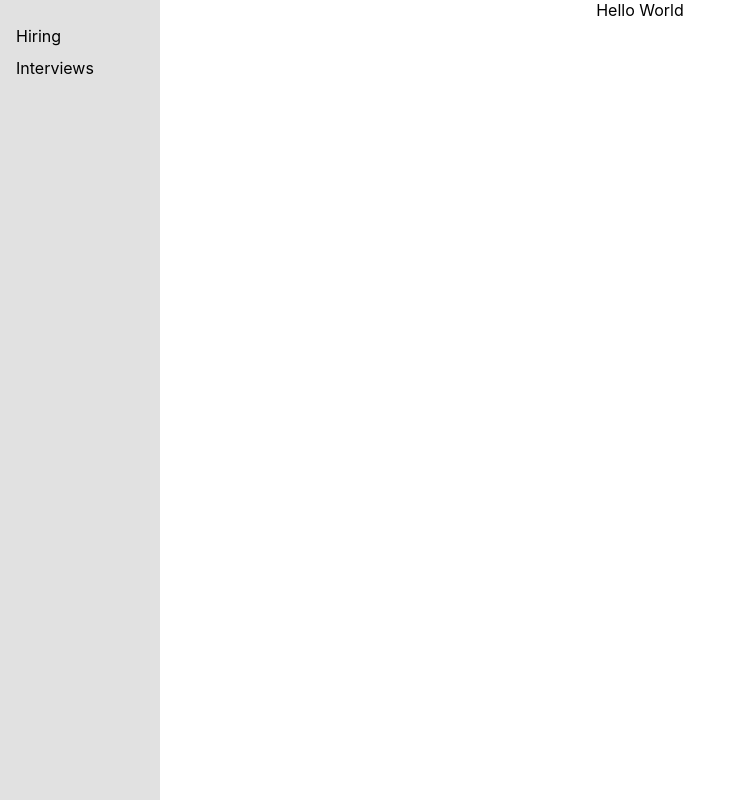
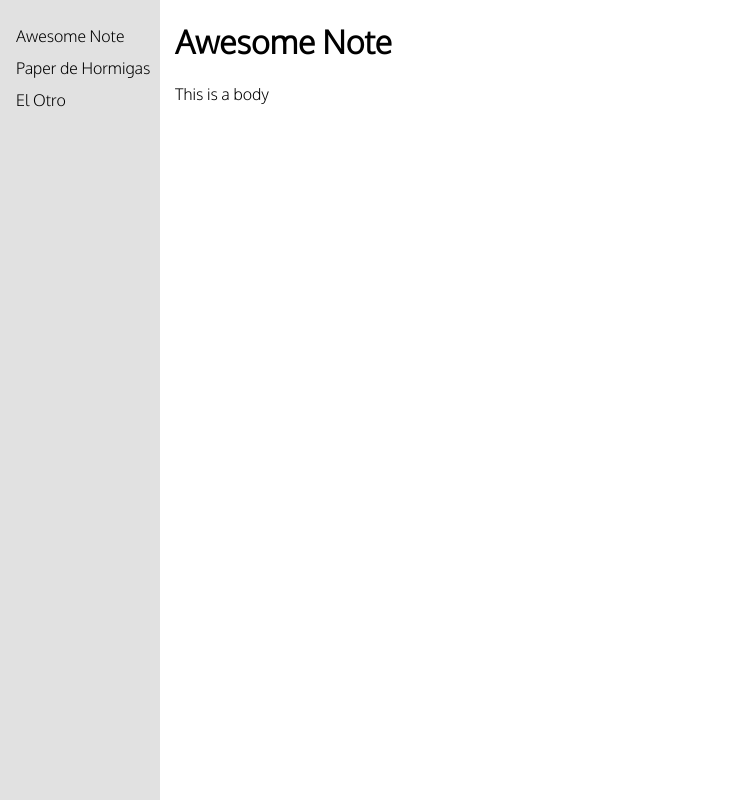
Before and after one commit to Verlic/porus, a React (Create React App) app: page /notes/awesome-note in a window 1280 px wide. Shown: the whole page, without its empty margins (0-729 px from the left). Built offline with nearby package versions, Linux system fonts and the light colour scheme.

Commit message:
Simulates API and displays dynamic data

```diff
--- a/src/App.css
+++ b/src/App.css
@@ -1,5 +1,11 @@
+@import url("https://fonts.googleapis.com/css?family=Oxygen:300");
+
+body {
+  font-family: "Oxygen", sans-serif;
+}
+
 .App {
-  text-align: center;
+  text-align: left;
 }
 
 .App-logo {
--- a/src/App.js
+++ b/src/App.js
@@ -2,19 +2,23 @@ import React, { Component } from "react";
 import "./App.css";
 import Sidebar from "./components/Sidebar.js";
 import { BrowserRouter, Route } from "react-router-dom";
-import Content from './components/Content';
+import Content from "./components/Content";
+
+import Api from "./api";
+
+const client = new Api();
+var notes = client.getNotes();
 
 class App extends Component {
   render() {
     return (
       <BrowserRouter>
-      <div className="App">
-        <Sidebar />
-        <div>
-          <Route path="/:note" component={Content} />
+        <div className="App">
+          <Sidebar notes={notes} />
+          <div>
+            <Route path="/notes/:note" component={Content} />
+          </div>
         </div>
-
-      </div>
       </BrowserRouter>
     );
   }
--- /dev/null
+++ b/src/api/index.js
@@ -0,0 +1,13 @@
+const data = require("./notes.json");
+
+class ContentApi {
+  getNote(identifier) {
+    return data.find(element => element.id === identifier);
+  }
+
+  getNotes() {
+    return data;
+  }
+}
+
+export default ContentApi;
--- /dev/null
+++ b/src/api/notes.json
@@ -0,0 +1,17 @@
+[
+    {
+        "id": "awesome-note",
+        "title": "Awesome Note",
+        "body": "This is a body"
+    },
+    {
+        "id": "hormigas",
+        "title": "Paper de Hormigas",
+        "body": "Messi, por la pulga no por hormiga boludo"
+    },
+    {
+        "id": "otro",
+        "title": "El Otro",
+        "body": "El Otro Yo"
+    }
+]
--- /dev/null
+++ b/src/components/Body.css
@@ -0,0 +1,3 @@
+.body {
+
+}
--- /dev/null
+++ b/src/components/Body.js
@@ -0,0 +1,11 @@
+import React, { Component } from "react";
+import "./Body.css"
+
+
+class Body extends Component {
+  render() {
+    return <p className="body">{this.props.text}</p>;
+  }
+}
+
+export default Body;
--- /dev/null
+++ b/src/components/Content.css
@@ -0,0 +1,4 @@
+#content {
+    margin-left: 160px;
+    padding-left: 15px;
+}
--- a/src/components/Content.js
+++ b/src/components/Content.js
@@ -1,9 +1,30 @@
 import React, { Component } from "react";
+import Title from "./Title.js";
+import Body from "./Body.js";
+import "./Content.css"
+
+import Api from "../api";
+
+const client = new Api();
+
 
 class Content extends Component {
+
   render() {
+    var note = client.getNote(this.props.match.params.note);
+
+    if (!note) {
+      return (
+        <div id="content">
+        <h2>404 - Note not found.... che</h2>
+        </div>
+      )
+    }
+
     return (
-      <div>Hello World
+      <div id="content">
+        <Title text={note.title} />
+        <Body text={note.body}/>
       </div>
     );
   }
--- /dev/null
+++ b/src/components/Title.css
@@ -0,0 +1,3 @@
+.title {
+
+}
--- /dev/null
+++ b/src/components/Title.js
@@ -0,0 +1,10 @@
+import React, { Component } from "react";
+import "./Title.css";
+
+class Title extends Component {
+  render() {
+    return <h1 className="title" >{this.props.text}</h1>;
+  }
+}
+
+export default Title;
--- a/src/components/sidebar.js
+++ b/src/components/sidebar.js
@@ -6,8 +6,7 @@ class Sidebar extends Component {
   render() {
     return (
       <div className="Sidebar">
-        <Sidebarlink text="Hiring" route="/hiring" otro="bleh" />
-        <Sidebarlink text="Interviews" route="/interviews" />
+        {this.props.notes.map(note => <Sidebarlink key={note.id} text={note.title} route={"/notes/" + note.id} />)}
       </div>
     );
   }
```
